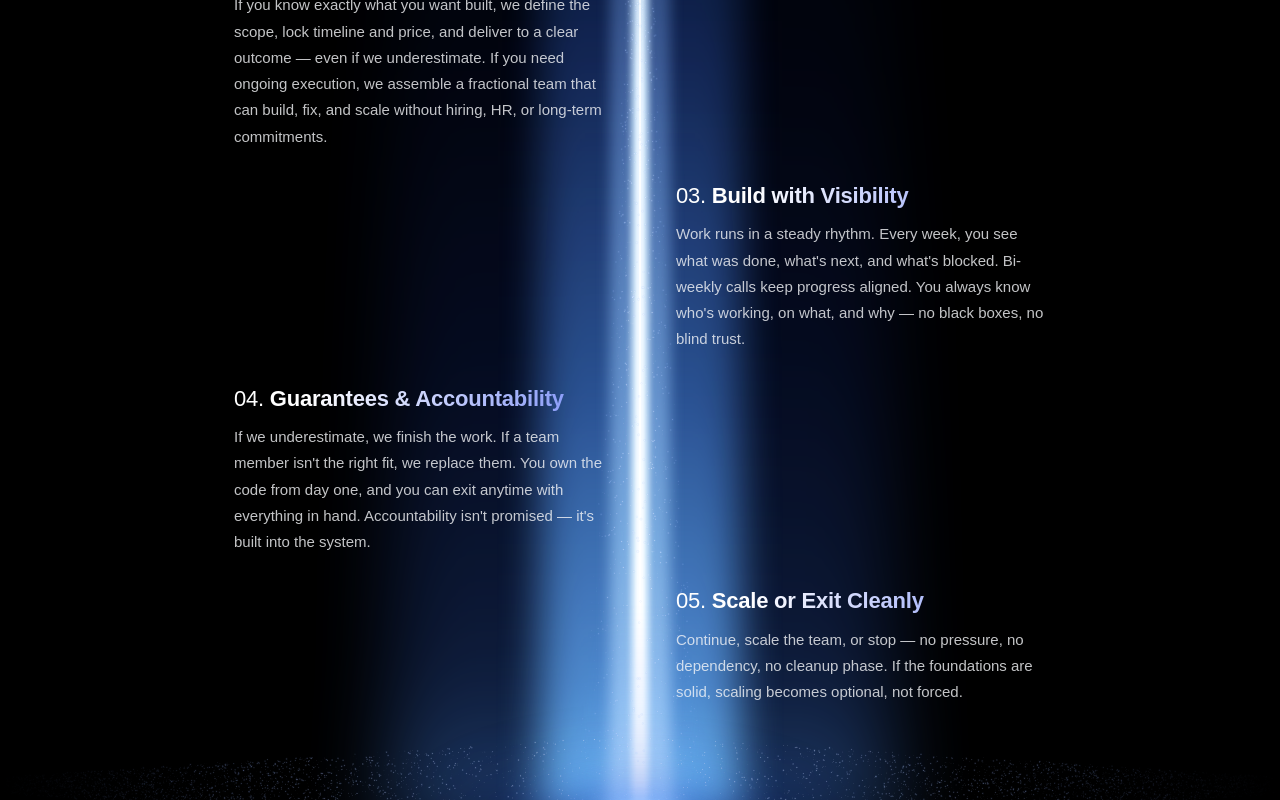
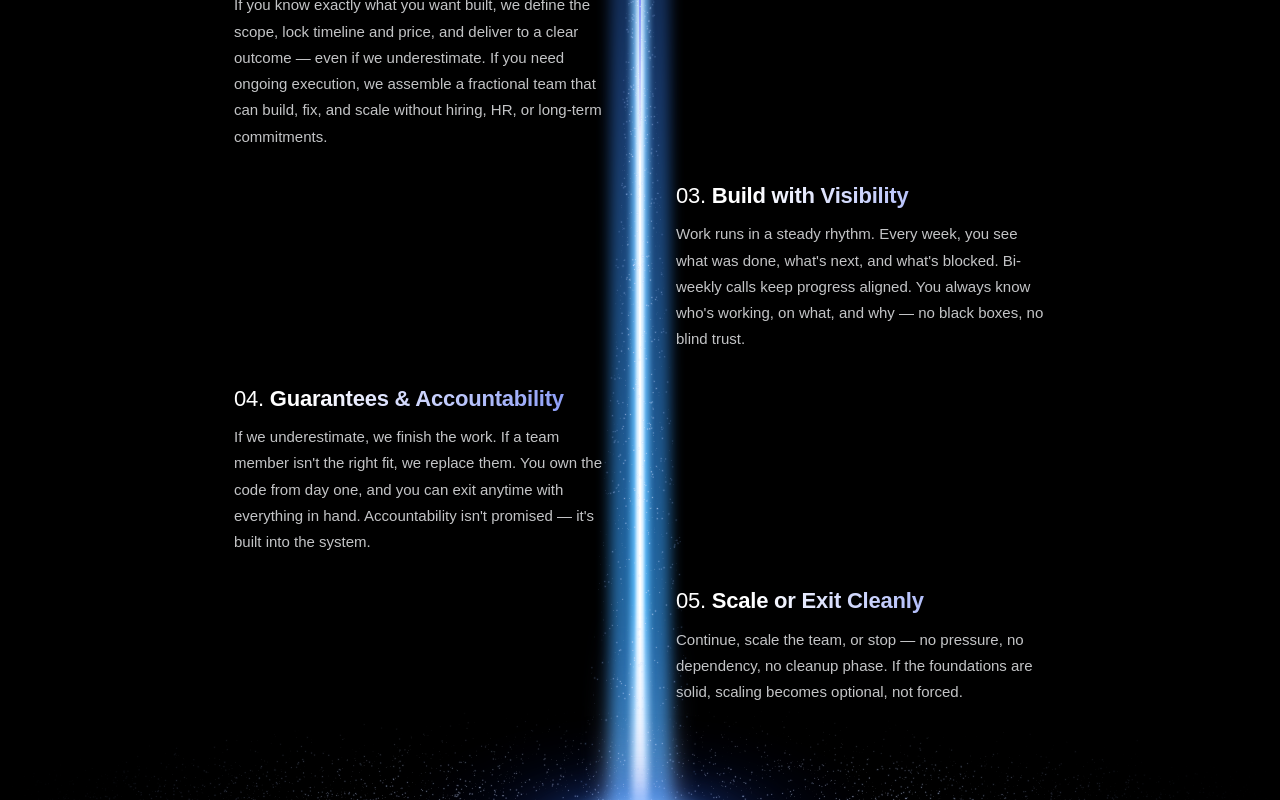
Before and after one commit to wajdi-bejaoui/nextjs-cinematic-landing, a Next.js app: page / in a window 1280 px wide. Shown: the part 2000-2800 px from the top of the page. Built offline with nearby package versions, Linux system fonts and the light colour scheme.

Commit message:
polishing beam

```diff
--- a/app/components/HowItWorksSection.tsx
+++ b/app/components/HowItWorksSection.tsx
@@ -59,7 +59,9 @@ function BeamParticles() {
         const COUNT = 2200;
 
         const dots = Array.from({ length: COUNT }).map(() => {
-            const yFrac = Math.random();
+            // const yFrac = Math.random();
+            const yFrac = Math.random() * 0.90; // particles only occupy top 90% of canvas
+
             const spread = 8 + yFrac * yFrac * 72;
             const x = cx + (Math.random() - 0.5) * 2 * spread;
             const y = yFrac * H;
@@ -130,21 +132,34 @@ function HorizontalParticles() {
         ctx.setTransform(dpr, 0, 0, dpr, 0, 0);
 
         const cx = W / 2;
-        const cy = H * 0.72;
-        const COUNT = 7000;
+        // const cy = H * 0.72;
+        // const COUNT = 7000;
+        const COUNT = 14000; // was 7000
+
 
         const dots = Array.from({ length: COUNT }).map(() => {
             const tRaw = Math.random();
-            const tBiased = Math.pow(tRaw, 0.55);
+            // const tBiased = Math.pow(tRaw, 0.55);
+            const tBiased = Math.pow(tRaw, 0.80); // even flatter curve = more mass near cx
+
             const sign = Math.random() < 0.5 ? -1 : 1;
             const x = cx + sign * tBiased * (W * 0.5 + 40);
 
             const proximity = 1 - tBiased;
-            const vSpread = 6 + proximity * 44;
-            const y = cy + (Math.random() - 0.5) * 2 * vSpread;
+            // const vSpread = 6 + proximity * 44;
+            // const y = cy + (Math.random() - 0.5) * 2 * vSpread;
+            const baseCy = H * 0.65 + (Math.random() - 0.5) * H * 0.3; // drifting center
+            const vSpread = 18 + proximity * 90 + Math.random() * 40;   // much wider + noisy
+            const y = baseCy + (Math.random() - 0.5) * 2 * vSpread;
 
-            const coreFactor = Math.pow(proximity, 1.4);
-            const alpha = 0.15 + coreFactor * 0.65 + Math.random() * 0.1;
+            // const coreFactor = Math.pow(proximity, 1.4);
+            const coreFactor = Math.pow(proximity, 0.7); // <1 = more particles feel "core-like"
+
+            // const alpha = 0.15 + coreFactor * 0.65 + Math.random() * 0.1;
+            // const alpha = 0.08 + coreFactor * 0.45 + Math.random() * 0.18;
+            const alpha = 0.06 + coreFactor * 0.75 + Math.random() * 0.15; // higher peak at center
+
+
             const r = 0.1 + Math.random() * 0.35;
             const r_ch = Math.floor(140 + coreFactor * 115);
             const g_ch = Math.floor(170 + coreFactor * 85);
@@ -181,7 +196,9 @@ function HorizontalParticles() {
         ctx.globalCompositeOperation = "destination-out";
 
         // Left fade
-        const fadeW = W * 0.18; // how far inward the fade reaches
+        // const fadeW = W * 0.18; // how far inward the fade reaches
+        const fadeW = W * 0.28; // was 0.18
+
         const leftGrad = ctx.createLinearGradient(0, 0, fadeW, 0);
         leftGrad.addColorStop(0, "rgba(0,0,0,1)");
         leftGrad.addColorStop(1, "rgba(0,0,0,0)");
@@ -322,10 +339,10 @@ export default function ClearProcess() {
         <div ref={wrapperRef} style={styles.root}>
 
             {/* ── Beam: outer glow — always fully visible ── */}
-            <div style={styles.beamContainer}>
+            {/* <div style={styles.beamContainer}>
                 <div style={styles.beamSpread} />
                 <div style={styles.beamGlowOuter} />
-            </div>
+            </div> */}
 
             {/* ── Beam: inner core — reveals progressively on scroll ── */}
             <div
@@ -339,11 +356,11 @@ export default function ClearProcess() {
                 <div style={styles.beamCoreGlow} />
                 <div style={styles.beamCore} />
                 <BeamParticles />
-                <div style={styles.burstWide} />
+                {/* <div style={styles.burstWide} />
                 <div style={styles.burstMid} />
                 <div style={styles.burstTight} />
                 <div style={styles.burstCore} />
-                <div style={styles.burstFlare} />
+                <div style={styles.burstFlare} /> */}
             </div>
 
             {/* ── Content ── */}
@@ -558,31 +575,31 @@ const styles: Record<string, CSSProperties> = {
     beamGlowMid: {
         position: "absolute",
         top: 0,
-        bottom: "70px",
+        bottom: "160px",
         left: "50%",
         transform: "translateX(-50%)",
         width: "60px",
         background:
-            "linear-gradient(to bottom, transparent 0%, rgba(100,150,255,0.25) 8%, rgba(130,180,255,0.6) 40%, rgba(160,210,255,0.88) 75%, rgba(200,230,255,1) 97%, transparent 100%)",
+            "linear-gradient(to bottom, transparent 0%, rgba(40, 107, 252, 0.25) 8%, rgba(57, 135, 253, 0.6) 40%, rgba(54, 161, 255, 0.88) 75%, rgba(68, 170, 253, 1) 97%, transparent 100%)",
         filter: "blur(7px)",
         animation: "beamPulse 3s ease-in-out infinite",
     },
     beamGlowInner: {
         position: "absolute",
         top: 0,
-        bottom: "55px",
+        bottom: "160px",
         left: "50%",
         transform: "translateX(-50%)",
         width: "18px",
         background:
-            "linear-gradient(to bottom, transparent 0%, rgba(180,215,255,0.5) 6%, rgba(210,235,255,0.92) 40%, rgba(230,245,255,1) 80%, #ffffff 98%, transparent 100%)",
+            "linear-gradient(to bottom, transparent 0%, rgba(180,215,255,0.5) 6%, rgba(113, 190, 252, 0.92) 40%, rgba(92, 190, 255, 1) 80%, #ffffff 98%, transparent 100%)",
         filter: "blur(3px)",
         animation: "beamCorePulse 2.5s ease-in-out infinite",
     },
     beamCoreGlow: {
         position: "absolute",
         top: 0,
-        bottom: "52px",
+        bottom: "160px",
         left: "50%",
         transform: "translateX(-50%)",
         width: "8px",
@@ -594,12 +611,12 @@ const styles: Record<string, CSSProperties> = {
     beamCore: {
         position: "absolute",
         top: 0,
-        bottom: "50px",
+        bottom: "160px",
         left: "50%",
         transform: "translateX(-50%)",
         width: "1.5px",
         background:
-            "linear-gradient(to bottom, transparent 0%, transparent 13%, rgba(255,255,255,0.2) 19%, rgba(255,255,255,0.85) 28%, #ffffff 45%, #ffffff 95%, transparent 100%)",
+            "linear-gradient(to bottom, transparent 0%, transparent 13%, rgba(255,255,255,0.2) 19%, rgba(63, 79, 254, 0.85) 28%, #ffffffff 45%, #ffffff 95%, transparent 100%)",
         animation: "beamCorePulse 2s ease-in-out infinite",
     },
 
@@ -796,6 +813,7 @@ const styles: Record<string, CSSProperties> = {
         display: "inline-flex",
         alignItems: "center",
         justifyContent: "center",
+        marginBottom: "80px",
     },
 
     ctaBeamShaft: {
--- a/app/components/Navbar.tsx
+++ b/app/components/Navbar.tsx
@@ -9,10 +9,10 @@ const Navbar = () => {
     const [menuOpen, setMenuOpen] = useState(false);
 
     return (
-        <div className="fixed top-0 left-0 right-0 mt-8 flex flex-col items-center z-[1000] px-4">
+        <div className="fixed top-0 left-0 right-0 mt-4 sm:mt-8 flex flex-col items-center z-[1000] px-4">
             {/* Main Navbar — full width on mobile, 80% on desktop */}
             <div className="w-full md:w-4/5">
-                <GlassContainer width="100%" height={70}>
+                <GlassContainer width="100%" height={60}>
                     <div className="flex justify-between items-center w-full h-full px-6 box-border">
 
                         {/* Left — Logo */}
```
